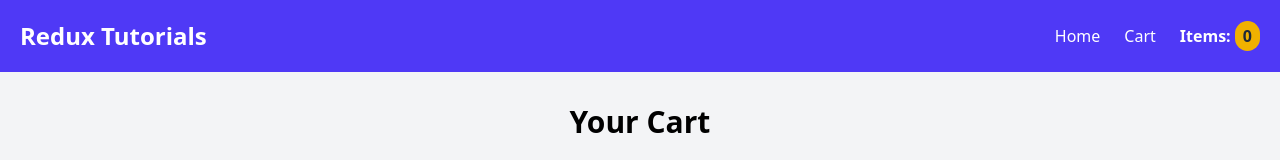
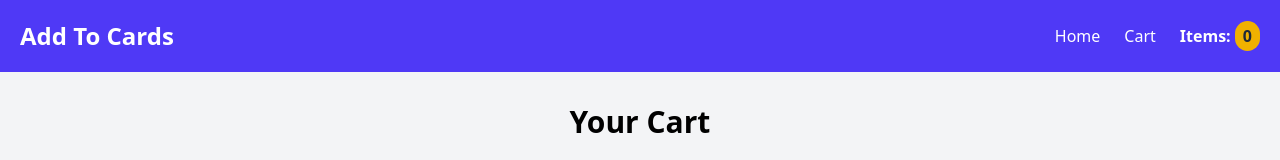
Before and after one commit to Sheetu1/ReduxBasedDataFetch, a React (Vite) app: page /cart in a window 1280 px wide. Shown: the top 160 px of the page. Built offline with nearby package versions, Linux system fonts and the light colour scheme.

Commit message:
Style change navbar

```diff
--- a/src/Components/Navbar.jsx
+++ b/src/Components/Navbar.jsx
@@ -8,7 +8,7 @@ const Navbar = () => {
   return (
     <div className="bg-indigo-600 p-5 shadow-md">
       <div className="flex items-center justify-between max-w-screen-xl mx-auto">
-        <span className="text-white text-2xl font-semibold">Redux Tutorials</span>
+        <span className="text-white text-2xl font-semibold">Add To Cards</span>
 
         <div className="flex items-center space-x-6">
           <Link className="text-white hover:text-gray-300 transition duration-200" to={"/"}>
```
